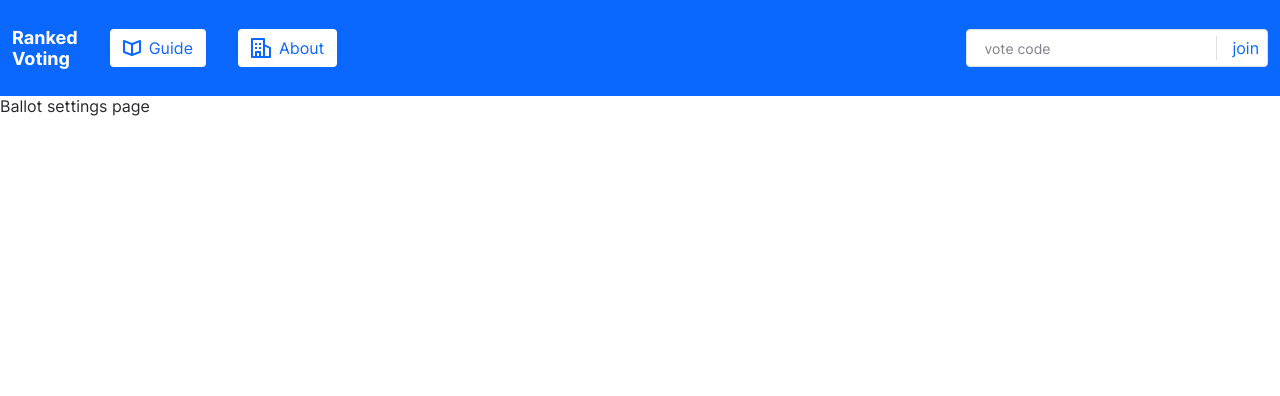
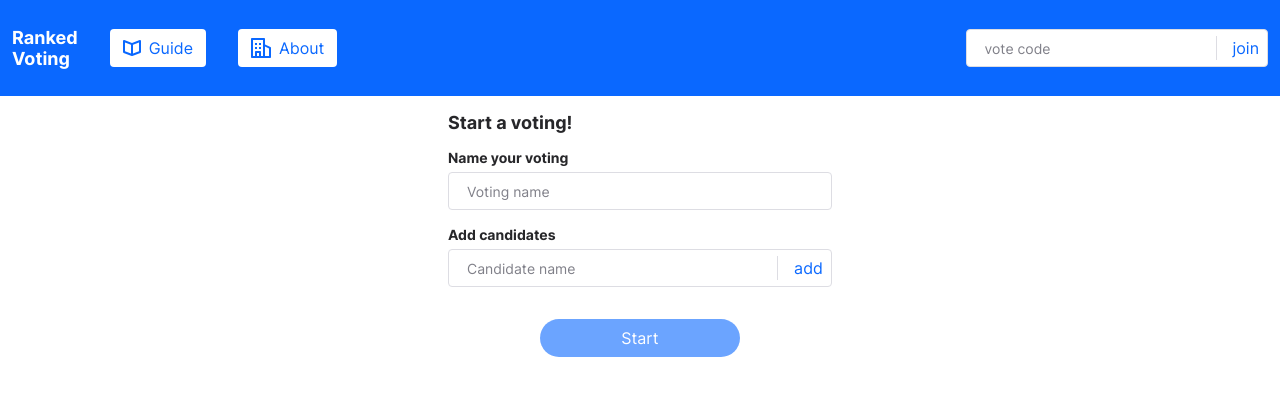
Before and after one commit to FemenSB/voting_client, a React (Create React App) app: page / in a window 1280 px wide. Shown: the top 396 px of the page. Built offline with nearby package versions, Linux system fonts and the light colour scheme.

Commit message:
Implement ballot settings/homepage

```diff
--- a/src/App.css
+++ b/src/App.css
@@ -13,12 +13,16 @@
   --tini-font-size-base: 14px;
   --tini-font-size-large: 18px;
   --tini-font-size-medium: 16px;
+  --tini-font-size-small: 12px;
 
   /* colors */
+  --tini-border-default-color: #DDDDE3;
   --tini-brand-color: #0A68FF;
   --tini-brand-text-color: #FFFFFF;
   --tini-divider-color: #EBEBF0;
+  --tini-error-color: #FF424F;
   --tini-green-60: #00AB56;
+  --tini-icon-default-color: #515158;
   --tini-main-background-color: #FFFFFF;
   --tini-main-text-color: #27272A;
   --tini-placeholder-text-color: #808089;
--- a/src/elements/button/button.component.tsx
+++ b/src/elements/button/button.component.tsx
@@ -11,16 +11,18 @@ type ButtonProps = {
   pill?: boolean;
   bordered?: boolean;
   trailingIcon?: boolean;
+  disabled?: boolean
 };
 
 export default function Button({ icon, children, onClick, reverse, pill,
-      bordered, trailingIcon }: ButtonProps) {
+      bordered, trailingIcon, disabled }: ButtonProps) {
   const buttonIcon = icon ? addClassName(icon, styles['button-icon']) : null;
   const buttonClasses = classNames({
       [styles.reverse]: reverse,
       [styles.pill]: pill,
       [styles.bordered]: bordered,
       [styles['trailing-icon']]: trailingIcon,
+      [styles.disabled]: disabled,
   })
   return (
     <button id={styles['button-element']} className={buttonClasses}
--- a/src/elements/button/button.style.module.css
+++ b/src/elements/button/button.style.module.css
@@ -16,6 +16,7 @@
   height: fit-content;
   justify-content: center;
   padding: 8px 12px;
+  user-select: none;
   width: var(--button-width);
 }
 
@@ -57,3 +58,8 @@
   margin-inline-end: unset;
   margin-inline-start: 8px;
 }
+
+#button-element.disabled {
+  opacity: .6;
+  pointer-events: none;
+}
--- /dev/null
+++ b/src/elements/chip/chip.component.tsx
@@ -0,0 +1,25 @@
+import { ReactComponent as XIcon } from '../../icons/x_mark_small.svg';
+import styles from './chip.style.module.css';
+
+type ChipProps = {
+  value: string;
+  onRemoved?: (value: string) => void;
+};
+
+export default function Chip({ value, onRemoved }: ChipProps) {
+  function onRemoveClick() {
+    onRemoved?.(value);
+  }
+
+  return (
+    <div id={styles.chip}>
+      <span id={styles.value}>
+        {value}
+      </span>
+      {onRemoved &&
+        <div id={styles.remove} title='Remove' onClick={onRemoveClick}>
+          <XIcon />
+        </div>}
+    </div>
+  )
+}
--- /dev/null
+++ b/src/elements/chip/chip.style.module.css
@@ -0,0 +1,37 @@
+#chip {
+  align-items: center;
+  border: 1px solid var(--tini-border-default-color);
+  border-radius: var(--tini-border-radius-pill);
+  display: flex;
+  font-size: var(--tini-font-size-base);
+  padding: 6px 4px 6px 12px;
+  user-select: none;
+  width: fit-content;
+}
+
+#value {
+  margin-inline-end: 8px;
+}
+
+#remove {
+  align-items: center;
+  background-color: rgba(0, 0, 0, .1);
+  border-radius: 50%;
+  cursor: pointer;
+  display: flex;
+  height: 24px;
+  justify-content: center;
+  width: 24px;
+}
+
+#remove > * {
+  fill: var(--tini-icon-default-color);
+}
+
+#remove:hover {
+  opacity: .8;
+}
+
+#remove:active {
+  opacity: .6;
+}
--- a/src/elements/text_field/text_field.component.tsx
+++ b/src/elements/text_field/text_field.component.tsx
@@ -1,19 +1,38 @@
+import { ReactComponent as ExclamationIcon } from '../../icons/exclamation_circle.svg';
+import { classNames } from '../../utils/class_name';
 import styles from './text_field.style.module.css'
-import { ChangeEvent, Fragment, MutableRefObject, useRef, useState, KeyboardEvent } from 'react';
+import { ChangeEvent, forwardRef, Fragment, MutableRefObject, useImperativeHandle, useRef, useState, KeyboardEvent } from 'react';
+
+export type TextFieldHandle = {
+  setValue: (value: string) => void;
+};
 
 type TextFieldProps = {
+  label?: string;
   placeholder?: string;
   buttonLabel?: string;
-  onChange?: (e: ChangeEvent<HTMLInputElement>) => void;
+  errorMessage?: string;
+  onChange?: (value: string) => void;
   onAction?: () => void;
   boundRef?: MutableRefObject<string>;
   autoFocus?: boolean;
 };
 
-export default function TextField({ placeholder, buttonLabel, onAction,
-      onChange, boundRef, autoFocus}: TextFieldProps) {
+const TextField = forwardRef<TextFieldHandle, TextFieldProps>(
+    function TextField(props: TextFieldProps, ref) {
   const [focused, setFocused] = useState(false);
   const inputElement = useRef<HTMLInputElement>(null);
+
+  useImperativeHandle(ref, () => {
+    return {
+      setValue(value: string) {
+        setValue(value);
+        if (inputElement.current) {
+          inputElement.current.value = value;
+        }
+      }
+    }
+  });
 
   function onInputFocus() {
     setFocused(true);
@@ -28,38 +47,58 @@ export default function TextField({ placeholder, buttonLabel, onAction,
   }
 
   function onInputChange(e: ChangeEvent<HTMLInputElement>) {
-    if (boundRef) {
-      boundRef.current = e.target.value;
+    setValue(e.target.value);
   }
-    onChange?.(e);
+
+  function setValue(value: string) {
+    if (props.boundRef) {
+      props.boundRef.current = value;
+    }
+    props.onChange?.(value);
   }
 
   function onKeyDown(e: KeyboardEvent) {
-    if (e.key === 'Enter' && onAction) {
-      onAction();
+    if (e.key === 'Enter' && props.onAction) {
+      props.onAction();
     }
   }
 
+  const containerClasses = classNames({
+    [styles.focused]: focused,
+    [styles.error]: props.errorMessage,
+  });
+
   return (
+    <div>
+      {props.label && <p id={styles.label}>{props.label}</p>}
       <div id={styles['text-field-container']}
-        className={focused ? styles.focused : ''}>
+          className={containerClasses}>
         <div id={styles['text-field-input-container']}
             className={styles['text-field-section']}
             onClick={onInputContainerClick}>
-        <input id={styles['text-field-input']} placeholder={placeholder}
+          <input id={styles['text-field-input']} placeholder={props.placeholder}
               onFocus={onInputFocus} onBlur={onInputBlur} autoComplete='off'
               onChange={onInputChange} onKeyDown={onKeyDown} ref={inputElement}
-            autoFocus={autoFocus}/>
+              autoFocus={props.autoFocus} />
         </div>
-      {buttonLabel && (
+        {props.errorMessage && (
+            <ExclamationIcon className={styles.icon} />
+        )}
+        {props.buttonLabel && (
             <Fragment>
               <div className={styles['text-field-section-separator']} />
-          <div onClick={onAction} id={styles['text-field-action-button']}
+              <div onClick={props.onAction}
+                  id={styles['text-field-action-button']}
                   className={styles['text-field-section']}>
-            {buttonLabel}
+                {props.buttonLabel}
               </div>
             </Fragment>
         )}
       </div>
+      {props.errorMessage &&
+          <p id={styles['error-message']}>{props.errorMessage}</p>}
+    </div>
   );
-}
+});
+
+export default TextField;
--- a/src/elements/text_field/text_field.style.module.css
+++ b/src/elements/text_field/text_field.style.module.css
@@ -1,7 +1,33 @@
 :root {
   --tini-input-border-active-color: #808089;
-  --tini-input-border-default-color: #DDDDE3;
+  --tini-input-border-default-color: var(--tini-border-default-color);
   --tini-input-border-hover-color: #A6A6B0;
+}
+
+.icon {
+  fill: var(--text-field-border-color);
+  height: 26px;
+  padding-inline-end: 10px;
+  width: 26px;
+}
+
+.text-field-section {
+  padding-bottom: 8px;
+  padding-inline: 16px 8px;
+  padding-top: 8px;
+}
+
+.text-field-section-separator {
+  background-color: var(--tini-input-border-default-color);
+  height: 24px;
+  width: 1px;
+}
+
+#label {
+  font-size: var(--tini-font-size-base);
+  font-weight: var(--tini-font-weight-bold);
+  margin: 0 0 6px 0;
+  user-select: none;
 }
 
 #text-field-container {
@@ -21,8 +47,17 @@
   --text-field-border-color: var(--tini-input-border-active-color);
 }
 
+#text-field-container.error {
+  --text-field-border-color: var(--tini-error-color);
+}
+
 #text-field-input-container {
   cursor: text;
+  width: 100%;
+}
+
+#text-field-input {
+  width: 100%;
 }
 
 #text-field-input::placeholder {
@@ -45,14 +80,10 @@
   user-select: none;
 }
 
-.text-field-section {
-  padding-bottom: 8px;
-  padding-inline: 16px 8px;
-  padding-top: 8px;
+#error-message {
+  color: var(--tini-error-color);
+  font-size: var(--tini-font-size-small);
+  font-weight: var(--tini-font-weight-regular);
+  margin: 6px 0 0 0;
+  user-select: none;
 }
-
-.text-field-section-separator {
-  background-color: var(--tini-input-border-default-color);
-  height: 24px;
-  width: 1px;
-}
--- a/src/routes/ballot_setup/page.component.tsx
+++ b/src/routes/ballot_setup/page.component.tsx
@@ -1,11 +1,77 @@
-import './page.style.css';
+import Button from '../../elements/button/button.component';
+import Chip from '../../elements/chip/chip.component';
+import TextField, { TextFieldHandle } from '../../elements/text_field/text_field.component';
+import styles from './page.style.module.css';
 
-import { Fragment } from 'react';
+import { Fragment, useRef, useState } from 'react';
+
+enum candidateInputState {
+  VALID,
+  BLANK,
+  DUPLICATED,
+}
+
+const candidateStateToMessage = {
+  [candidateInputState.VALID]: '',
+  [candidateInputState.BLANK]: 'Candidate name cannot be blank',
+  [candidateInputState.DUPLICATED]: 'Candidate already added',
+};
 
 export default function BallotSetupPage() {
+  const [candidates, setCandidates] = useState<string[]>([]);
+  const [votingName, setVotingName] = useState('');
+  const candidateName = useRef('');
+  const [candidateErrorMessage, setCandidateErrorMessage] = useState('');
+  const candidateInputRef = useRef<TextFieldHandle>(null);
+
+  function addCandidate() {
+    const candidateState = getCandidateInputState();
+    setCandidateErrorMessage(candidateStateToMessage[candidateState]);
+    if (candidateState !== candidateInputState.VALID) return;
+    setCandidates([...candidates, candidateName.current]);
+    candidateInputRef.current?.setValue('');
+  }
+
+  function getCandidateInputState(): candidateInputState {
+    if (!candidateName.current) {
+      return candidateInputState.BLANK;
+    }
+    if (candidates.includes(candidateName.current)) {
+      return candidateInputState.DUPLICATED;
+    }
+    return candidateInputState.VALID;
+  }
+
+  function removeCandidate(removed: string) {
+    setCandidates(candidates.filter(candidate => candidate !== removed));
+  }
+
+  function onStartClick() {
+
+  }
+
+  const disableStart = !votingName || candidates.length < 2;
+
   return (
     <Fragment>
-      Ballot settings page
+      <div id={styles.forms} className='margin-centralize'>
+        <h1>Start a voting!</h1>
+        <TextField label='Name your voting 'placeholder='Voting name'
+            onChange={setVotingName} />
+        <TextField label='Add candidates' placeholder='Candidate name'
+            buttonLabel='add' boundRef={candidateName} onAction={addCandidate}
+            errorMessage={candidateErrorMessage} ref={candidateInputRef} />
+      </div>
+      <div id={styles.candidates} className='margin-centralize'>
+        {candidates.map(candidate =>
+          <Chip value={candidate} key={candidate}
+              onRemoved={removeCandidate} />)}
+      </div>
+      <div id={styles.start} className='margin-centralize'>
+        <Button pill onClick={onStartClick} disabled={disableStart}>
+          Start
+        </Button>
+      </div>
     </Fragment>
   );
 }
--- /dev/null
+++ b/src/routes/ballot_setup/page.style.module.css
@@ -0,0 +1,35 @@
+#forms {
+  width: 30vw;
+}
+
+#forms > * {
+  margin-top: 16px;
+}
+
+#candidates {
+  align-items: center;
+  display: flex;
+  flex-wrap: wrap;
+  justify-content: center;
+  margin-bottom: 16px;
+  margin-top: 16px;
+  width: 60vw;
+}
+
+#candidates > * {
+  margin: 8px;
+}
+
+#start {
+  --button-width: 200px;
+}
+
+@media (max-aspect-ratio: 1) {
+  #forms {
+    width: 60vw;
+  }
+
+  #candidates {
+    width: 90vw;
+  }
+}
--- a/src/routes/voting/page.component.tsx
+++ b/src/routes/voting/page.component.tsx
@@ -101,8 +101,8 @@ export default function VotingPage({ serverProxyFactory }: VotingPageProps) {
         <Fragment>
           <div className='margin-centralize'>
             <h1 id={styles['voting-name']}>{votingData!.name}</h1>
-            <CandidateList locked={doneVoting} candidates={votingData!.candidates}
-                onReordered={onReordered} />
+            <CandidateList locked={doneVoting} onReordered={onReordered}
+                candidates={votingData!.candidates} />
           </div>
           <div id={styles['side-panel-container']}>
             <FloatingPanel endTime={votingData!.endTime} voters={voters} />
```
Also changed, not shown: src/icons/exclamation_circle.svg (added), src/icons/x_mark_small.svg (added), src/routes/ballot_setup/page.style.css (deleted). Lines whose indentation alone changed are shown as unchanged.
